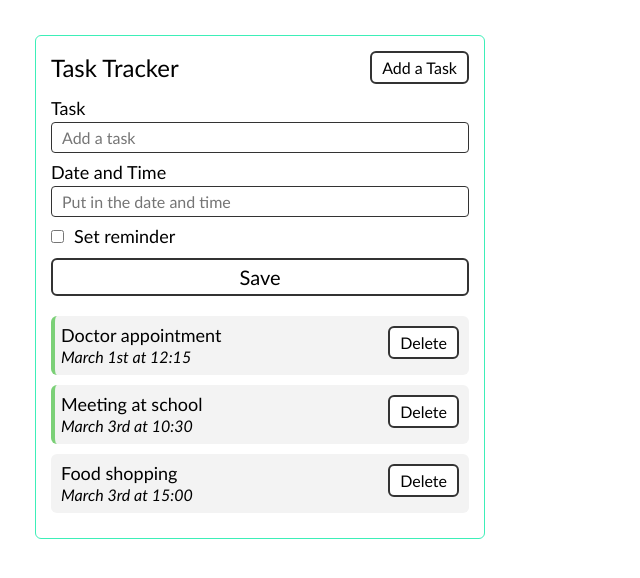
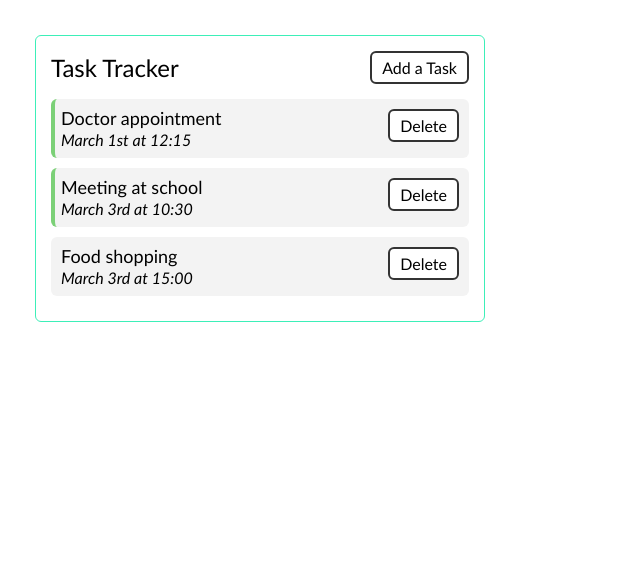
Before and after one commit to JacobGlitcher/VueDo, a Vue app: page / in a window 1280 px wide. Shown: the top 578 px of the page, without its empty margins (0-640 px from the left). Built offline with nearby package versions, Linux system fonts and the light colour scheme; the HTML template or start-up script is replaced by a standard one.

Commit message:
toggle form functionality

```diff
--- a/src/App.vue
+++ b/src/App.vue
@@ -3,10 +3,10 @@
     <div class="top-section">
       <Header msg="Task Tracker"/>
 
-      <Button text="Add a Task"/>
+      <Button :text="showForm ? 'Close' : 'Add a Task'" @click="toggleForm"/>
     </div>
 
-    <AddTask @add-task="addTask"/>
+    <AddTask v-if="showForm" @add-task="addTask"/>
 
     <Tasks :tasks="tasks" @delete-task="deleteTask" @toggle-reminder="toggleReminder"/>
   </div>
@@ -28,7 +28,8 @@
     },
     data() {
       return {
-        tasks: []
+        tasks: [],
+        showForm: false,
       }
     },
     created() {
@@ -66,6 +67,9 @@
         this.tasks = [...this.tasks, newTask];
 
         this.tasks.forEach((task, index) => task.id = index);
+      },
+      toggleForm() {
+        this.showForm = !this.showForm;
       }
     },
   }
--- a/src/assets/styles/scss/components/_buttons.scss
+++ b/src/assets/styles/scss/components/_buttons.scss
@@ -10,7 +10,7 @@
   font-weight: 500;
   user-select: none;
   &:hover {
-    background-color: #e3e3e3;
+    background-color: #f5f5f5;
   }
 
   &:active {
```
